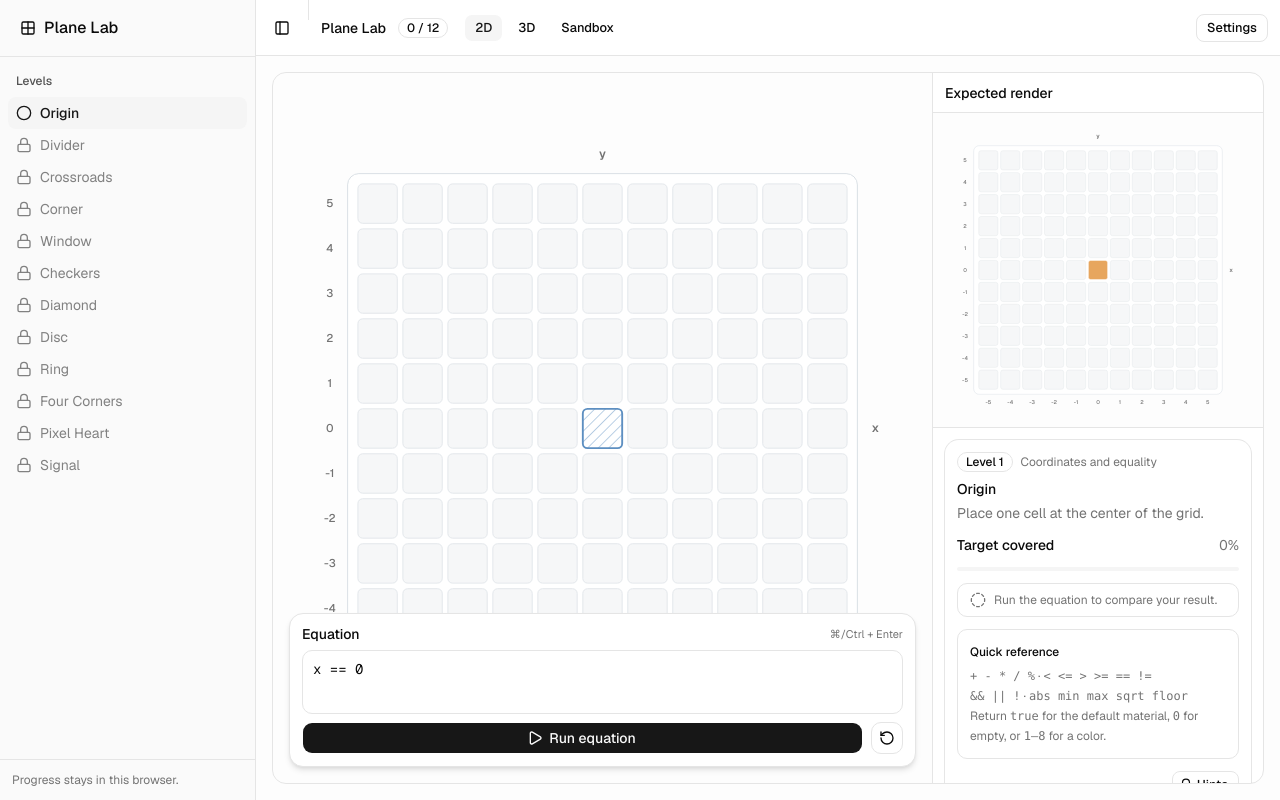
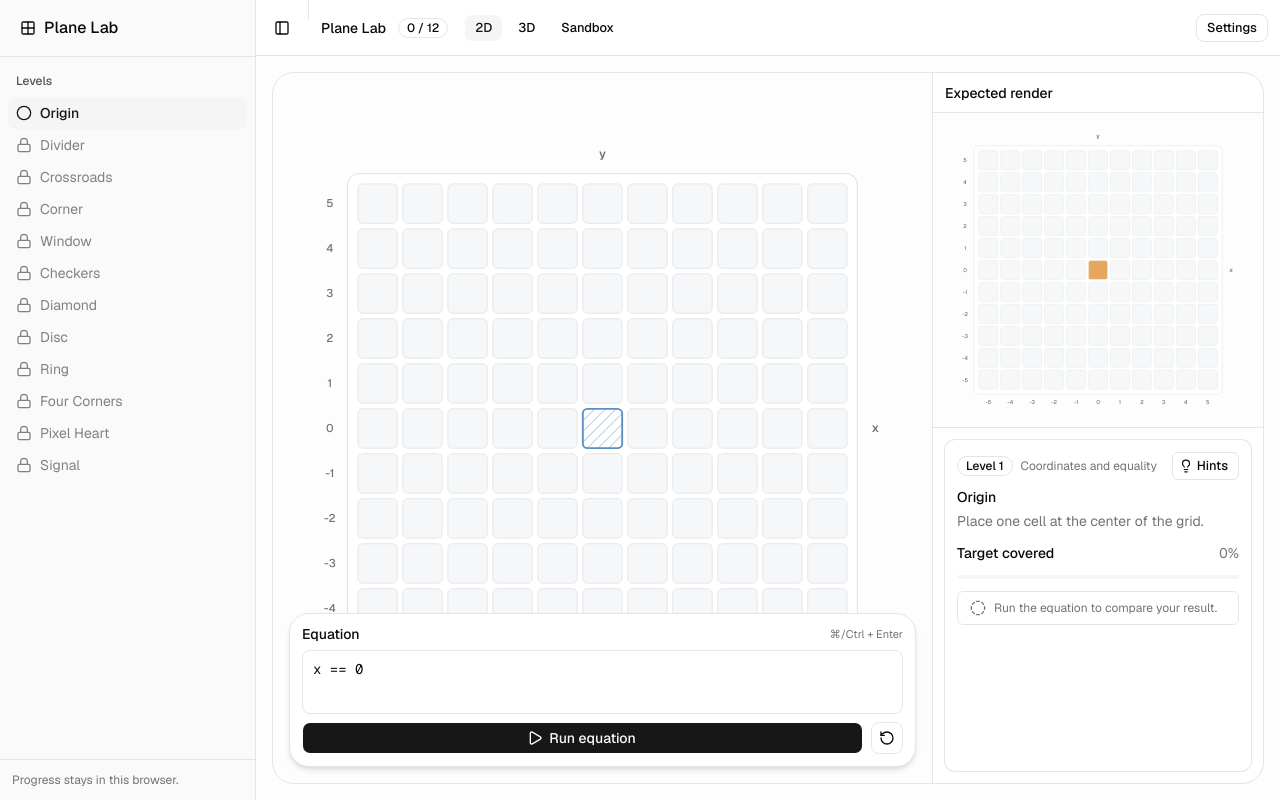
Before and after one commit to msk1039/voxels, a Next.js app: page /play/2d/origin in a window 1280 px wide. Built offline with nearby package versions, Linux system fonts and the light colour scheme.

Commit message:
add concentric workspace corners

```diff
--- a/components/game/equation-editor.tsx
+++ b/components/game/equation-editor.tsx
@@ -59,13 +59,18 @@ export function EquationEditor({
           onKeyDown={handleKeyDown}
           className={cn(
             "font-mono text-[13px] leading-5",
-            docked ? "min-h-16 resize-none" : "min-h-32 resize-y"
+            docked
+              ? "min-h-16 resize-none rounded-[8px] [corner-shape:squircle]"
+              : "min-h-32 resize-y [corner-shape:squircle]"
           )}
           spellCheck={false}
           aria-invalid={Boolean(error)}
         />
         {error ? (
-          <Alert variant="destructive">
+          <Alert
+            variant="destructive"
+            className={cn(docked && "rounded-[8px] [corner-shape:squircle]")}
+          >
             <TriangleAlert aria-hidden="true" />
             <AlertTitle>Equation error</AlertTitle>
             <AlertDescription>
@@ -74,13 +79,21 @@ export function EquationEditor({
           </Alert>
         ) : null}
         <div className="flex gap-2">
-          <Button className="flex-1" onClick={onRun} disabled={pending || !value.trim()}>
+          <Button
+            className={cn(
+              "flex-1",
+              docked && "rounded-[8px] [corner-shape:squircle]"
+            )}
+            onClick={onRun}
+            disabled={pending || !value.trim()}
+          >
             <Play data-icon="inline-start" aria-hidden="true" />
             {pending ? "Running…" : "Run equation"}
           </Button>
           <Button
             variant="outline"
             size="icon"
+            className={cn(docked && "rounded-[8px] [corner-shape:squircle]")}
             onClick={() => onChange(starterExpression)}
             aria-label="Restore starter equation"
           >
--- a/components/game/level-hints-dialog.tsx
+++ b/components/game/level-hints-dialog.tsx
@@ -26,7 +26,15 @@ export function LevelHintsDialog({ hints, onOpen }: LevelHintsDialogProps) {
         if (open) onOpen();
       }}
     >
-      <DialogTrigger render={<Button variant="outline" size="sm" />}>
+      <DialogTrigger
+        render={
+          <Button
+            variant="outline"
+            size="sm"
+            className="rounded-[6px] [corner-shape:squircle]"
+          />
+        }
+      >
         <Lightbulb data-icon="inline-start" aria-hidden="true" />
         Hints
       </DialogTrigger>
--- a/components/game/level-workspace.tsx
+++ b/components/game/level-workspace.tsx
@@ -8,7 +8,6 @@ import { CompletionDialog } from "@/components/game/completion-dialog";
 import {
   EditorError,
   EquationEditor,
-  EquationReference,
 } from "@/components/game/equation-editor";
 import { LevelHintsDialog } from "@/components/game/level-hints-dialog";
 import { MatchSummary } from "@/components/game/match-summary";
@@ -131,7 +130,7 @@ interface LevelInfoPanelProps {
   match: ReturnType<typeof matchCells>;
   hasRun: boolean;
   onHintOpened: () => void;
-  showReference?: boolean;
+  className?: string;
 }
 
 function LevelInfoPanel({
@@ -139,15 +138,20 @@ function LevelInfoPanel({
   match,
   hasRun,
   onHintOpened,
-  showReference = false,
+  className,
 }: LevelInfoPanelProps) {
   const coverage = hasRun ? Math.round(match.targetCoverage * 100) : 0;
   return (
-    <Card size="sm">
+    <Card size="sm" className={className}>
       <CardHeader>
         <div className="mb-1 flex items-center gap-2">
           <Badge variant="outline">Level {level.order}</Badge>
-          <span className="text-xs text-muted-foreground">{level.concept}</span>
+          <span className="min-w-0 flex-1 truncate text-xs text-muted-foreground">
+            {level.concept}
+          </span>
+          <div className="ml-auto">
+            <LevelHintsDialog hints={level.hints} onOpen={onHintOpened} />
+          </div>
         </div>
         <CardTitle>{level.title}</CardTitle>
         <CardDescription>{level.objective}</CardDescription>
@@ -158,10 +162,6 @@ function LevelInfoPanel({
           <ProgressValue />
         </Progress>
         <MatchSummary match={match} hasRun={hasRun} />
-        {showReference ? <EquationReference /> : null}
-        <div className="flex justify-end">
-          <LevelHintsDialog hints={level.hints} onOpen={onHintOpened} />
-        </div>
       </CardContent>
     </Card>
   );
@@ -325,13 +325,13 @@ function ActiveLevel({
     }
   }
 
-  const levelInfo = (showReference = false) => (
+  const levelInfo = (className?: string) => (
     <LevelInfoPanel
       level={level}
       match={match}
       hasRun={hasRun}
       onHintOpened={() => setUsedHint(true)}
-      showReference={showReference}
+      className={className}
     />
   );
 
@@ -373,14 +373,14 @@ function ActiveLevel({
   return (
     <>
       {desktop ? (
-        <div className="grid h-[calc(100svh-5.5rem)] grid-cols-[minmax(0,2fr)_minmax(320px,1fr)] overflow-hidden rounded-xl border bg-background">
+        <div className="grid h-[calc(100svh-5.5rem)] grid-cols-[minmax(0,2fr)_minmax(320px,1fr)] overflow-hidden rounded-[22px] border bg-background [corner-shape:squircle]">
           <section
             className="relative min-w-0 overflow-hidden border-r"
             aria-label="Your render"
           >
             {renderer(false, "compare", setCameraPose)}
             <div className="pointer-events-none absolute inset-x-4 bottom-4 z-10 flex justify-center">
-              <div className="pointer-events-auto w-full max-w-2xl rounded-xl border bg-background p-3 shadow-md">
+              <div className="pointer-events-auto w-full max-w-2xl rounded-[20px] border bg-background p-3 shadow-md [corner-shape:squircle]">
                 <EquationEditor
                   value={source}
                   starterExpression={level.starterExpression}
@@ -417,18 +417,22 @@ function ActiveLevel({
               </div>
             </section>
             <section
-              className="min-h-0 overflow-y-auto p-3"
+              className="min-h-0 overflow-hidden p-3"
               aria-label="Level information"
             >
-              {levelInfo(true)}
+              {levelInfo(
+                "h-full rounded-[10px] [corner-shape:squircle]"
+              )}
             </section>
           </div>
         </div>
       ) : (
         <div className="space-y-3">
-          <section aria-label="Level information">{levelInfo()}</section>
+          <section aria-label="Level information">
+            {levelInfo("rounded-[20px] [corner-shape:squircle]")}
+          </section>
           <section
-            className="relative h-[540px] overflow-hidden rounded-xl border bg-background"
+            className="relative h-[540px] overflow-hidden rounded-[22px] border bg-background [corner-shape:squircle]"
             aria-label="Render workspace"
           >
             {renderer(true, view)}
--- a/components/game/match-summary.tsx
+++ b/components/game/match-summary.tsx
@@ -22,7 +22,7 @@ const items = [
 export function MatchSummary({ match, hasRun }: MatchSummaryProps) {
   if (!hasRun) {
     return (
-      <div className="flex items-center gap-2 rounded-lg border px-3 py-2 text-xs text-muted-foreground">
+      <div className="flex items-center gap-2 rounded-[6px] border px-3 py-2 text-xs text-muted-foreground [corner-shape:squircle]">
         <CircleDashed className="size-4" aria-hidden="true" />
         Run the equation to compare your result.
       </div>
@@ -32,7 +32,10 @@ export function MatchSummary({ match, hasRun }: MatchSummaryProps) {
   return (
     <div className="grid grid-cols-2 gap-2" aria-label="Match summary">
       {items.map(({ key, label, icon: Icon, color }) => (
-        <div key={key} className="flex items-center gap-2 rounded-lg border px-2.5 py-2">
+        <div
+          key={key}
+          className="flex items-center gap-2 rounded-[6px] border px-2.5 py-2 [corner-shape:squircle]"
+        >
           <Icon className={`size-3.5 ${color}`} aria-hidden="true" />
           <span className="text-xs text-muted-foreground">{label}</span>
           <span className="ml-auto text-xs font-medium tabular-nums">
```
